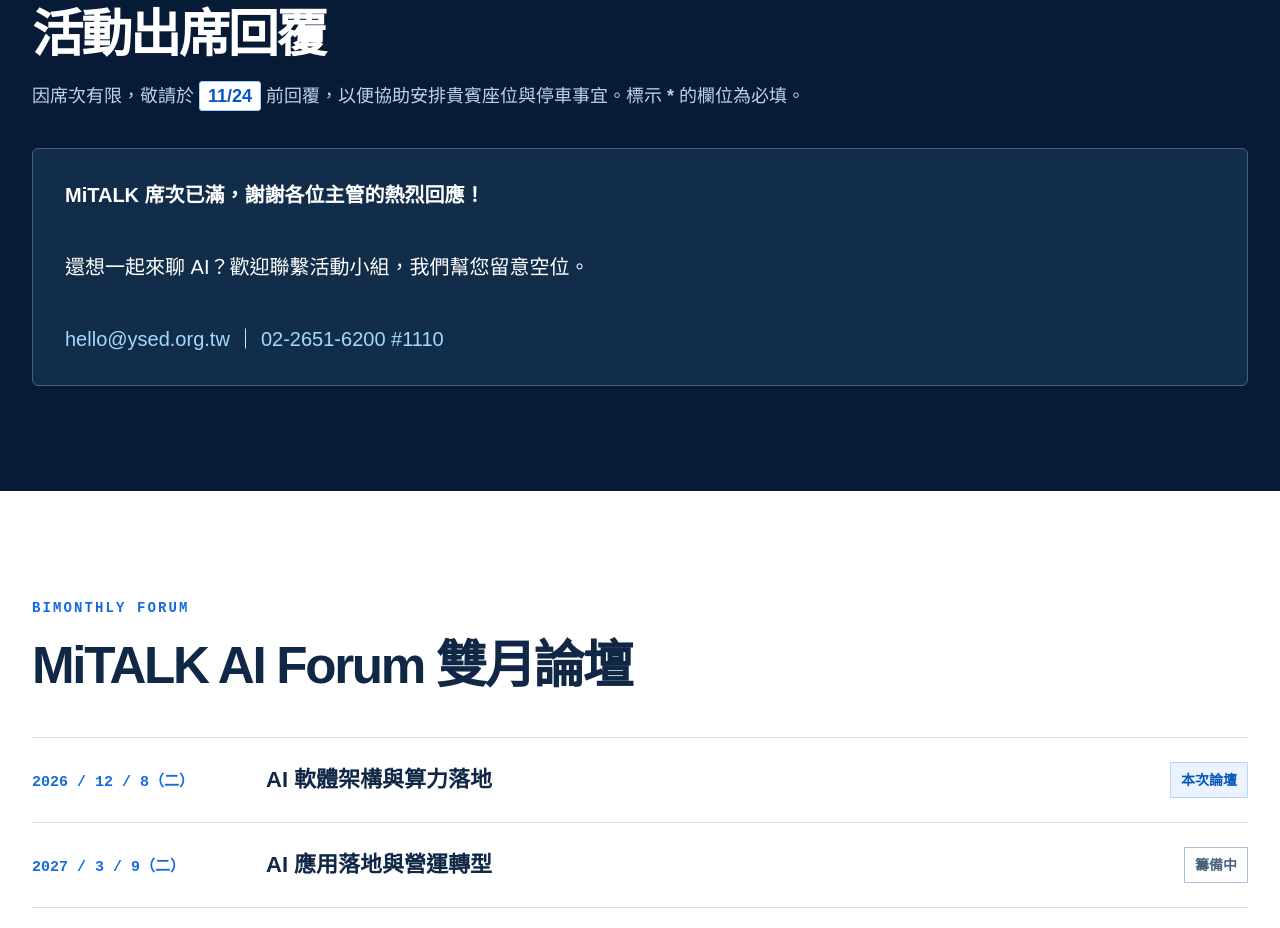
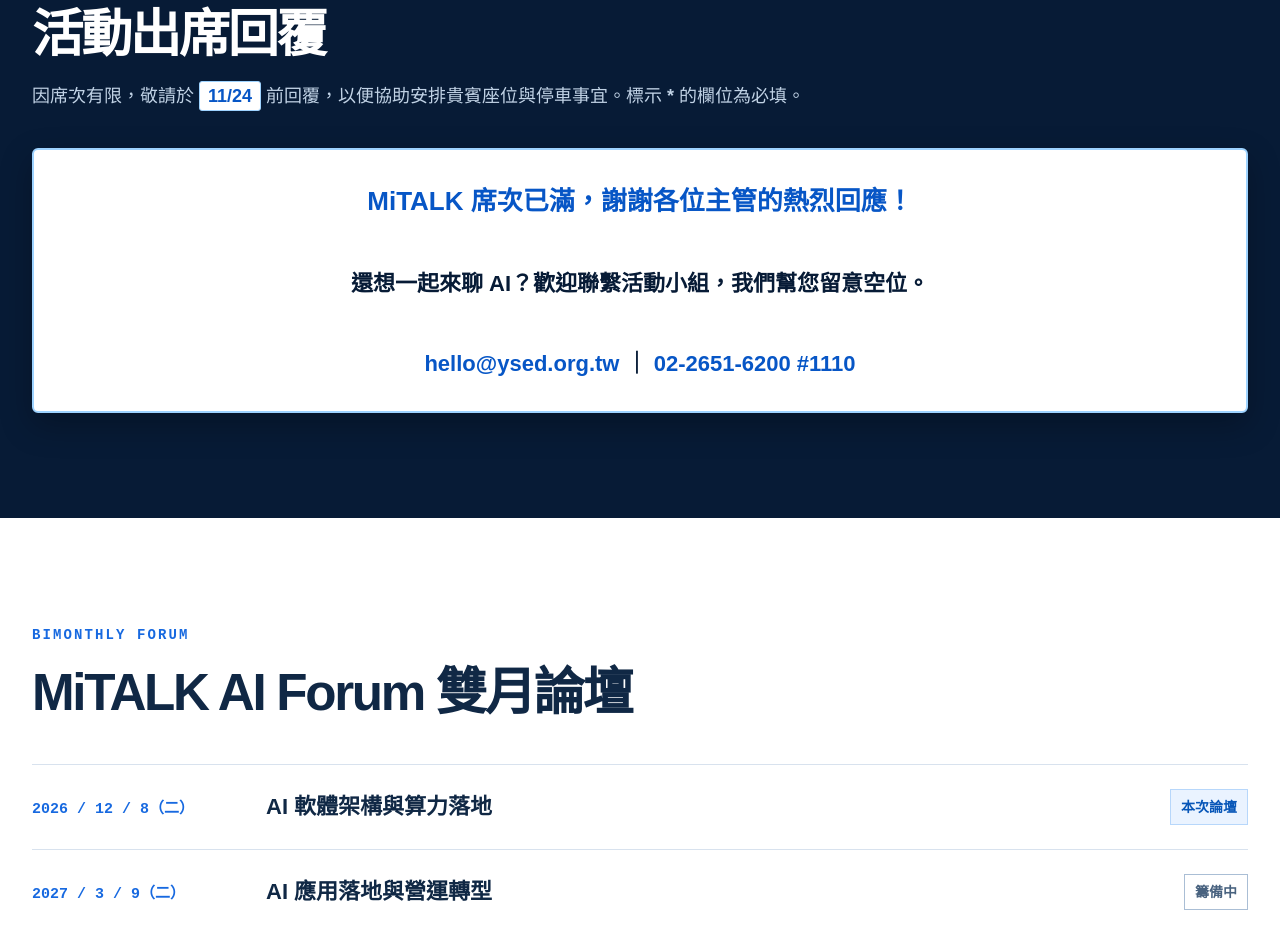
Before and after one commit to YSED-ORG/MiTALK, a plain HTML site: page index.html in a window 1280 px wide. Shown: the part 3172-4100 px from the top of the page. Drawn offline with Linux system fonts and the light colour scheme.

Commit message:
end-registration

```diff
--- a/index.html
+++ b/index.html
@@ -458,15 +458,23 @@
       .rsvp-note {
         margin: 36px 0 0;
         padding: 28px 32px;
-        border: 1px solid #42627f;
+        border: 2px solid #9ed3ff;
         border-radius: 6px;
-        background: #112d49;
-        color: #fff;
-        font-size: 20px;
+        background: #fff;
+        box-shadow: 0 12px 32px #0004;
+        color: var(--navy);
+        font-size: 22px;
+        font-weight: 600;
         line-height: 1.8;
+        text-align: center;
+      }
+      .rsvp-note strong {
+        color: #0756c6;
+        font-size: 26px;
       }
       .rsvp-note a {
-        color: #a5d8ff;
+        color: #0756c6;
+        font-weight: 800;
         text-underline-offset: 3px;
       }
       .formbox {
```
